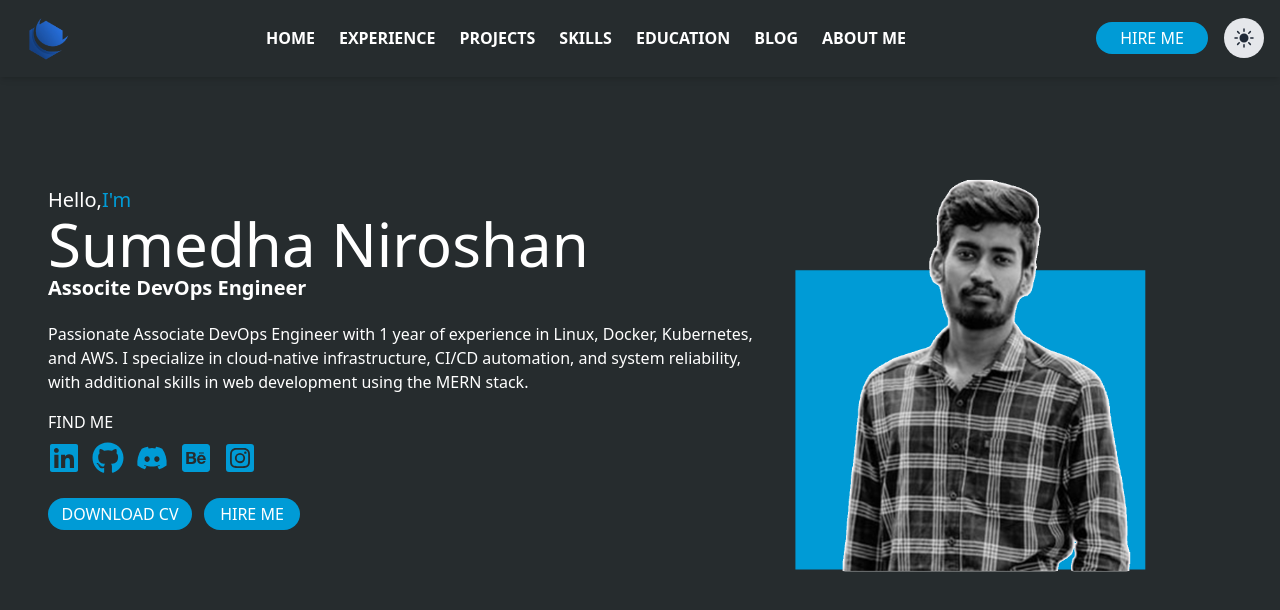
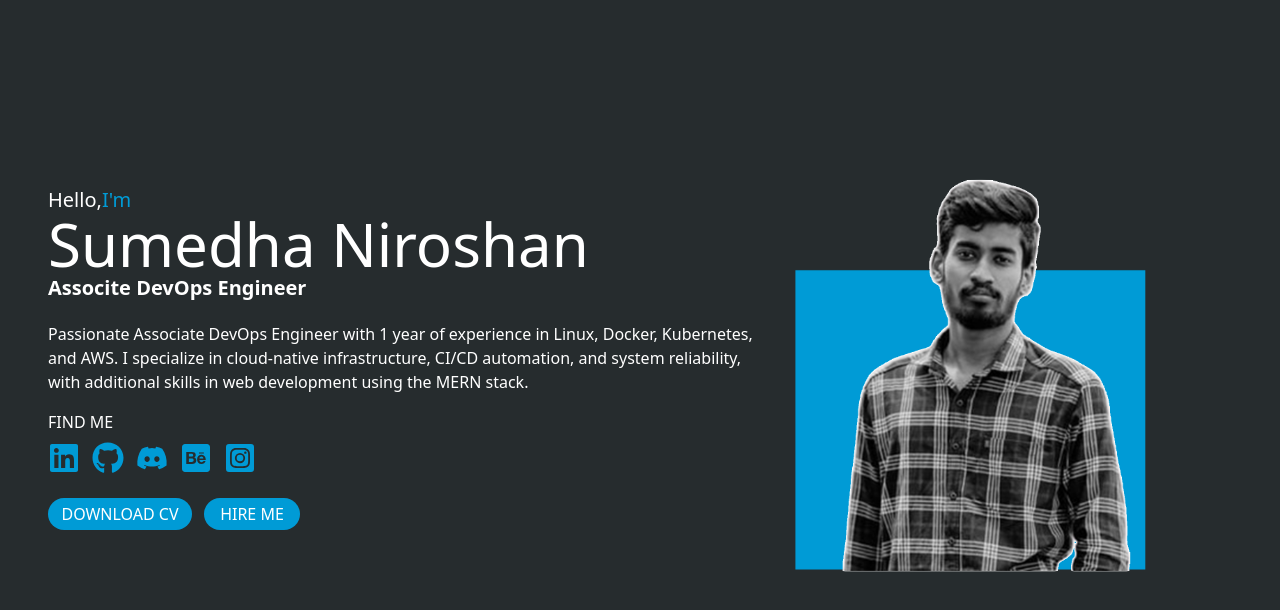
Before and after one commit to sumedha-niroshan/portfolio-, a Next.js app: page / in a window 1280 px wide. Shown: the top 610 px of the page. Built offline with nearby package versions, Linux system fonts and the light colour scheme.

Commit message:
pagejs resolved #2

```diff
--- a/src/app/page.js
+++ b/src/app/page.js
@@ -1,11 +1,11 @@
 import HeroSection from "./[components]/HeroSection";
-import Navbar from "./[components]/NavBar.jsx";
+//import Navbar from "./[components]/NavBar.jsx";
 import Image from "next/image";
 
 export default function Home() {
   return (
     <main className="flex min-h-screen flex-col z-50">
-      <Navbar />
+      {/* <Navbar /> */}
       <div className="container mt-24 mx-auto px-12 py-4b z-5 ">
         <HeroSection />
       </div>
```
